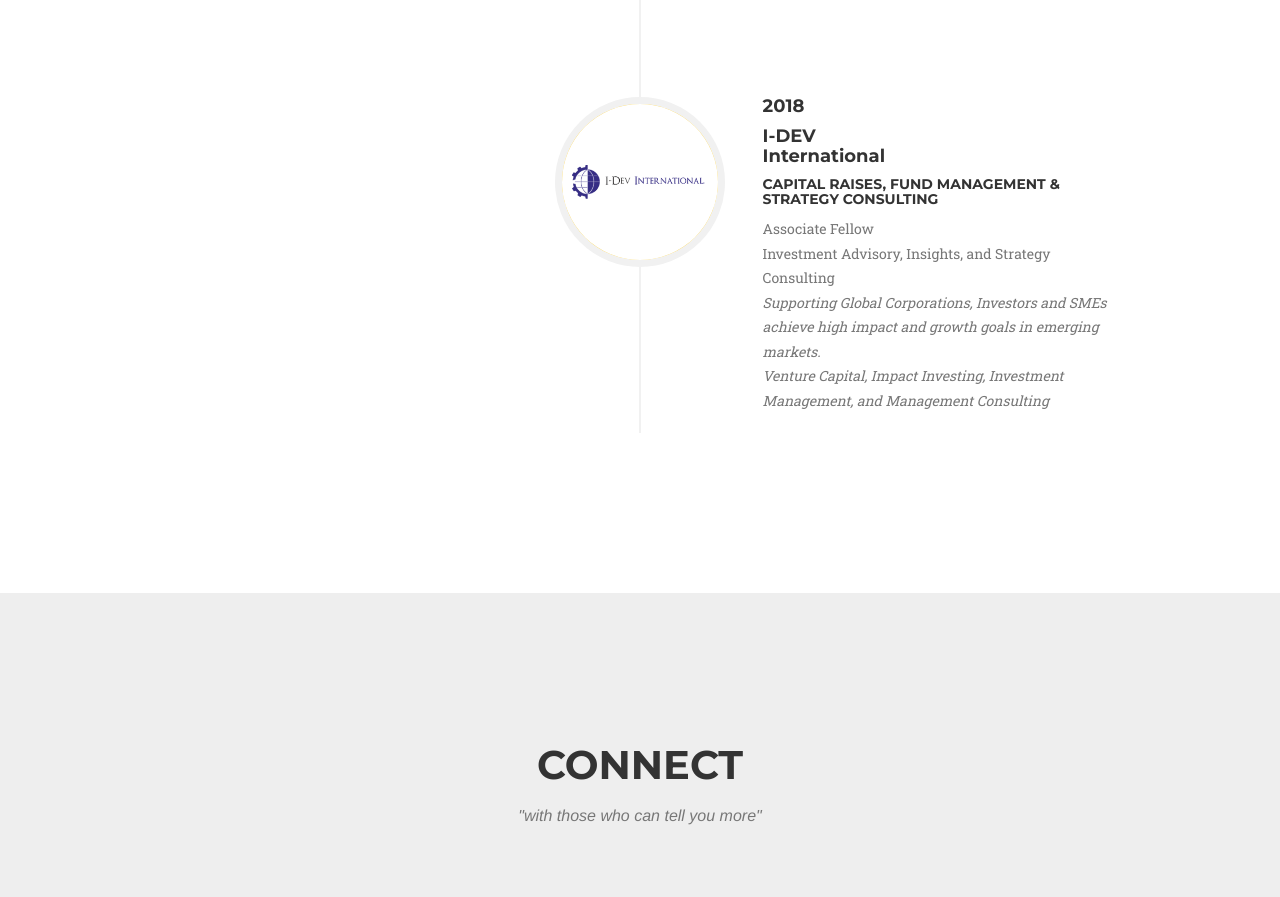
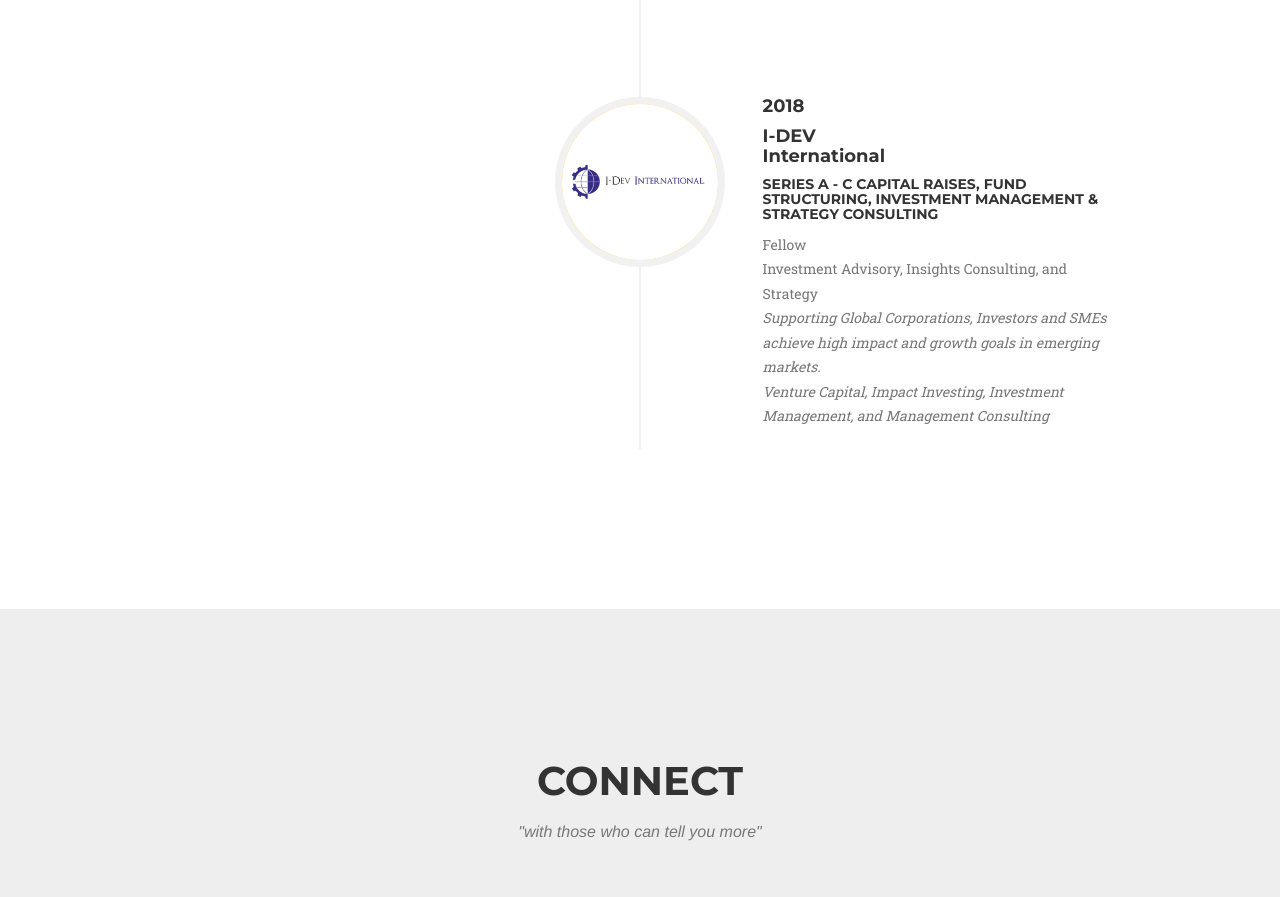
Before and after one commit to cheruiyots/cheruiyots.github.io, a website: page index.html in a window 1280 px wide. Shown: the part 9462-10359 px from the top of the page. Drawn offline with nearby package versions, Linux system fonts and the light colour scheme; files that its build step writes are made by us from their sources; a web font is replaced by a local one.

Commit message:
Update 9-22-2018
Sept to I-DEV

```diff
--- a/index.html
+++ b/index.html
@@ -671,10 +671,10 @@
                                 <div class="timeline-heading">
                                     <h4>2018</h4>
                                     <h4 class="subheading">I-DEV<br>International</h4>
-                                    <h5>Capital Raises, Fund Management & Strategy Consulting</h5>
-                                </div>
-                                <div class="timeline-body">
-                                    <p class="text-muted">Associate Fellow<br>Investment Advisory, Insights, and Strategy Consulting<br><em>Supporting Global Corporations, Investors and SMEs achieve high impact and growth goals in emerging markets. <br> Venture Capital, Impact Investing, Investment Management, and Management Consulting</em></p>
+                                    <h5>Series A - C Capital Raises, Fund Structuring, Investment Management & Strategy Consulting</h5>
+                                </div>
+                                <div class="timeline-body">
+                                    <p class="text-muted">Fellow<br>Investment Advisory, Insights Consulting, and Strategy<br><em>Supporting Global Corporations, Investors and SMEs achieve high impact and growth goals in emerging markets. <br> Venture Capital, Impact Investing, Investment Management, and Management Consulting</em></p>
                                 </div>
                             </div>
                         </li>
```
